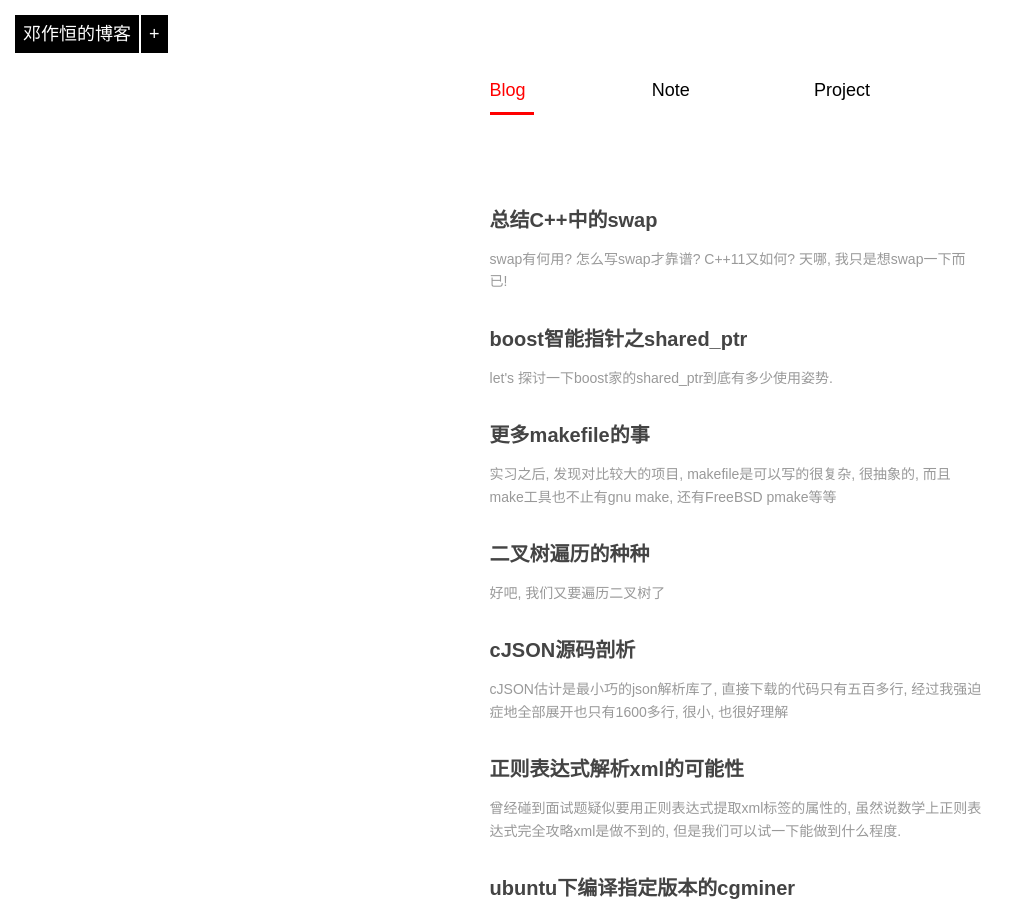
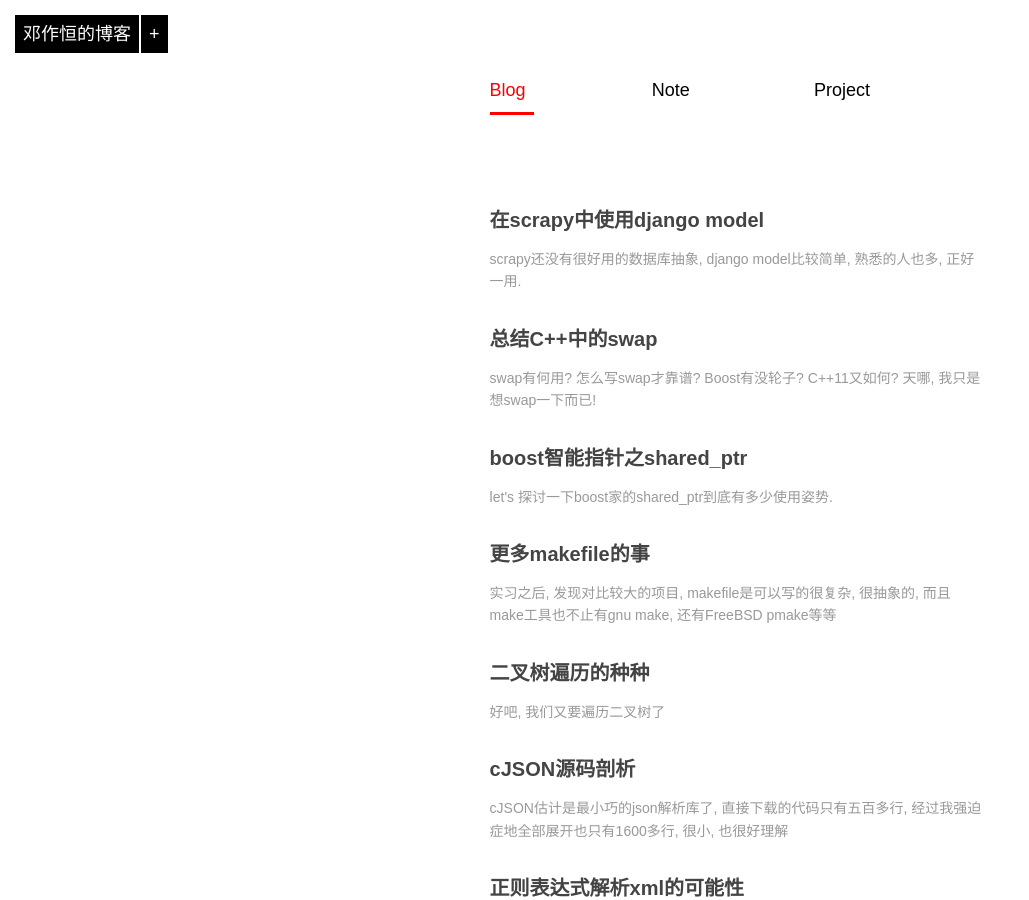
Before and after one commit to DengZuoheng/DengZuoheng.github.io, a Jekyll site: the page built from index.md, in a window 1280 px wide and 900 px high. Shown: the whole window, without its empty margins (0-1029 px from the left). Built offline with Jekyll 4.4.1, drawn with Linux system fonts in a browser that asks for light colours; some of the changed lines change nothing that is shown.

Commit message:
add django model in scrapy

```diff
--- a/_posts/blog/2016-09-04-cpp-swap.md
+++ b/_posts/blog/2016-09-04-cpp-swap.md
@@ -1,7 +1,7 @@
 ---
 layout: post
 title: 总结C++中的swap
-description: swap有何用? 怎么写swap才靠谱? C++11又如何? 天哪, 我只是想swap一下而已!
+description: swap有何用? 怎么写swap才靠谱? Boost有没轮子? C++11又如何? 天哪, 我只是想swap一下而已!
 category: blog
 ---
 
@@ -275,10 +275,13 @@ inline void swap(T& a, T& b){
 如果性能不那么敏感, 那我感觉就没必要特地写一个定制的swap了, 毕竟如果类的组成很复杂, 资源管理相关的代码本来就容易出错, 没必要增加一份风险;
 
 那如果我们原来就有一个定制的swap, 现在升级c++11了, 我们能不能复用swap来实现移动呢?比如说这样:
+
+~~~
 Example& operator=(Example&& rhs){
      this->swap(rhs);
      return *this;
 }
+~~~
 
 这样的写法有时是行的, 比如只有内存资源的类; 另外的情况, 比如我们前面说的, 移动操作中, lhs应该先释放自己的资源, 所以move之后, lhs的资源已经释放了; 用swap来实现的话, lhs的资源只是被交换到了rhs上, 并没有马上被释放, 如果这个类对lhs资源释放这一步比较看重(比如说, 锁), 就不能用swap来做; 另一方面, swap成员函数至少得有3次指针赋值, 而直接写的话, 有2次指针赋值;
 
--- /dev/null
+++ b/_posts/blog/2017-08-13-django-model-in-scrapy.md
@@ -0,0 +1,62 @@
+---
+layout: post
+title: 在scrapy中使用django model
+description: scrapy还没有很好用的数据库抽象, django model比较简单, 熟悉的人也多, 正好一用.
+category: blog
+---
+
+## scrapy_djangoitem
+
+直接使用django项目中定义的model作为scrapy的item定义, 有scrapu插件`scrapy_djangoitem`\[1\]可以使用, 其使用如下:
+
+~~~
+# items.py
+import scrapy
+from scrapy_djangoitem import DjangoItem
+import your_django_app
+
+class SomeModelItem(DjangoItem):
+    django_model = your_django_app.models.SomeModel
+    # 这里也可以加其他field
+
+~~~
+
+注意这里需要import你的django的app, 所以需要在scrapy项目中的settings.py中处理好python path, 使得运行时可以import相应module.
+
+## 在scrapy item pipeline中使用django.model存取数据
+
+既然我们处理好python path 而且都import了django的app了, 那么下一步自然想在item中是用model去存数据了. 我们需要在scrapy的settings.py中初始化django:
+
+~~~
+import django
+
+os.environ['DJANGO_SETTINGS_MODULE'] = 'your_django_app.settings'
+
+django.setup()
+~~~
+
+其实这段代码跟django项目中的manage.py里的代码并没有什么区别, 主要目标就是设置django项目的settings.py的地址, 然后调用django.setup()
+
+然后我们可以在pipelines.py中:
+
+~~~
+from your_crawler.items import *
+import your_django_app
+
+class YourCrawlerPipeline(object):
+    def process_item(self, item, spider):
+        if isinstance(item, SomeModelItem):
+            obj, created = your_django_app.models.SomeModel.objects.get_or_create(some_attr = item['some_attr'])
+            obj.other_attr = item['other_attr']
+            proxy.save()
+            return item
+
+~~~
+
+相同的事情, 在spider或其他什么地方都能做到.
+
+
+**Reference:**
+
+
+* {:.ref} \[1] https://github.com/scrapy-plugins/scrapy-djangoitem
```
